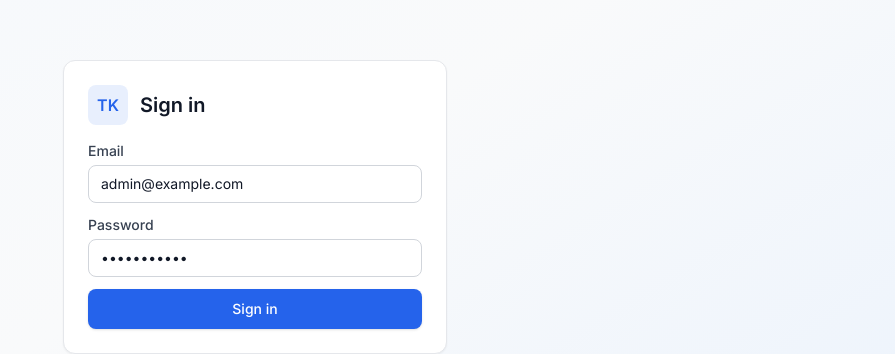
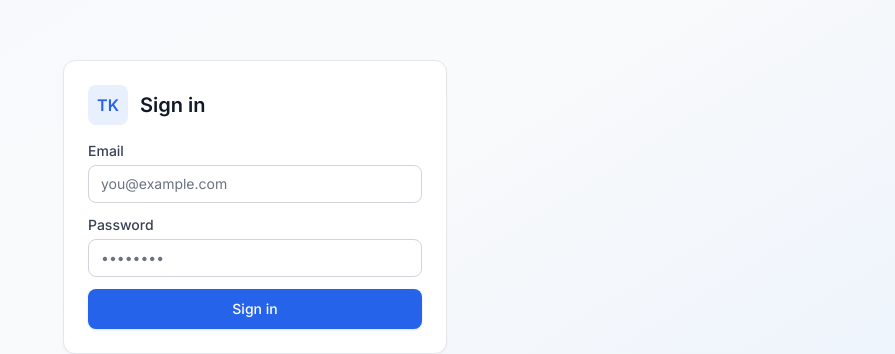
Before and after one commit to Everidea-Interactive/Evermedia-Dashboard, a React (Vite) app in the folder client/: page /login in a window 1280 px wide. Shown: the part 193-547 px from the top of the page, without its empty margins (385-1280 px from the left). Built offline with nearby package versions, Linux system fonts and the light colour scheme; no server answers.

Commit message:
Update Vercel configuration to route all requests to index.html and reset default login credentials in LoginPage for improved security and user experience.

```diff
--- a/client/src/pages/LoginPage.tsx
+++ b/client/src/pages/LoginPage.tsx
@@ -5,8 +5,8 @@ import Button from '../components/ui/Button';
 import Input from '../components/ui/Input';
 
 export default function LoginPage() {
-  const [email, setEmail] = useState('admin@example.com');
-  const [password, setPassword] = useState('password123');
+  const [email, setEmail] = useState('');
+  const [password, setPassword] = useState('');
   const [loading, setLoading] = useState(false);
   const [error, setError] = useState<string | null>(null);
   const { login } = useAuth();
```
Also changed, not shown: 1 other file (tests, documents, lock files or other folders).
